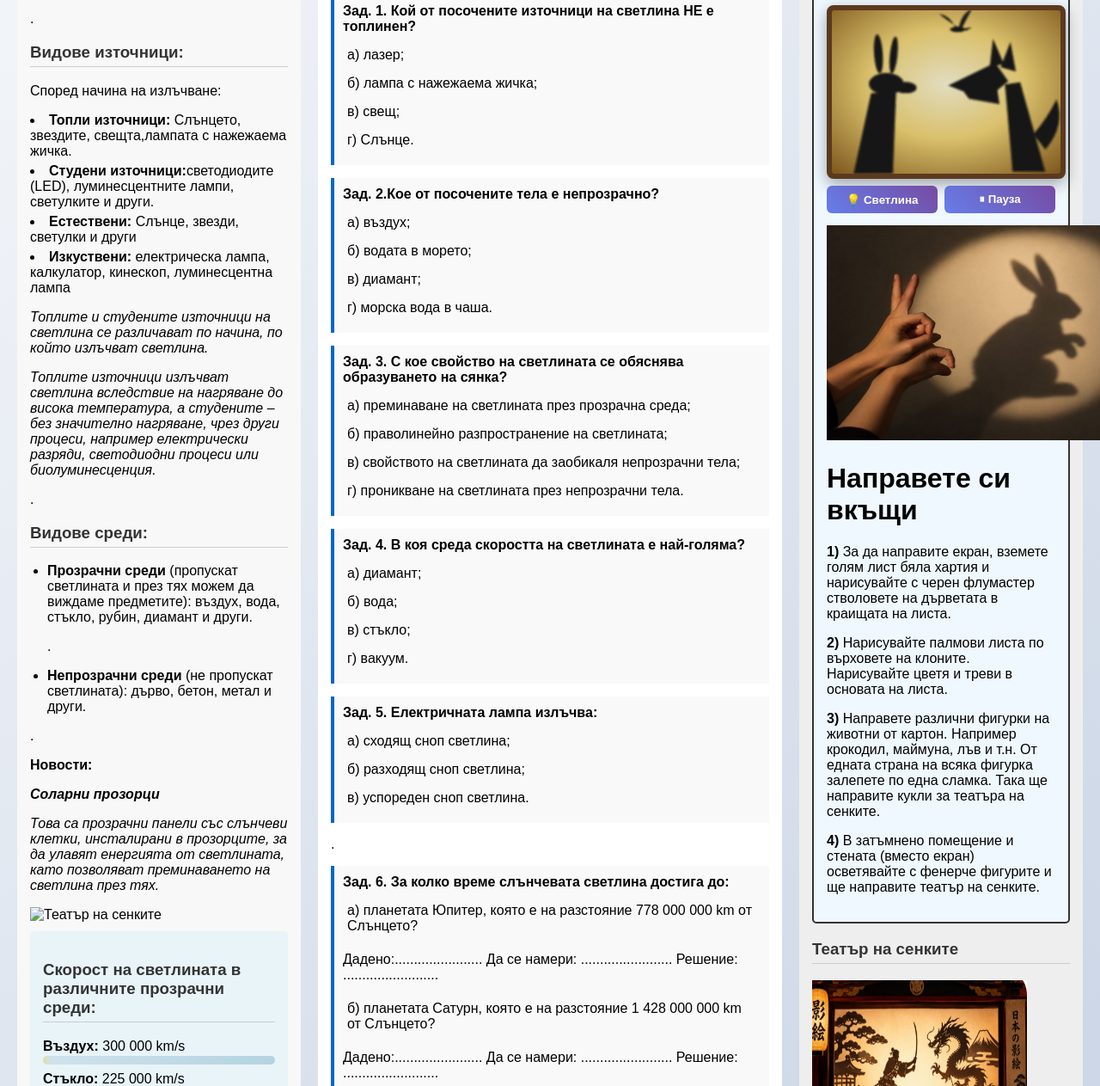
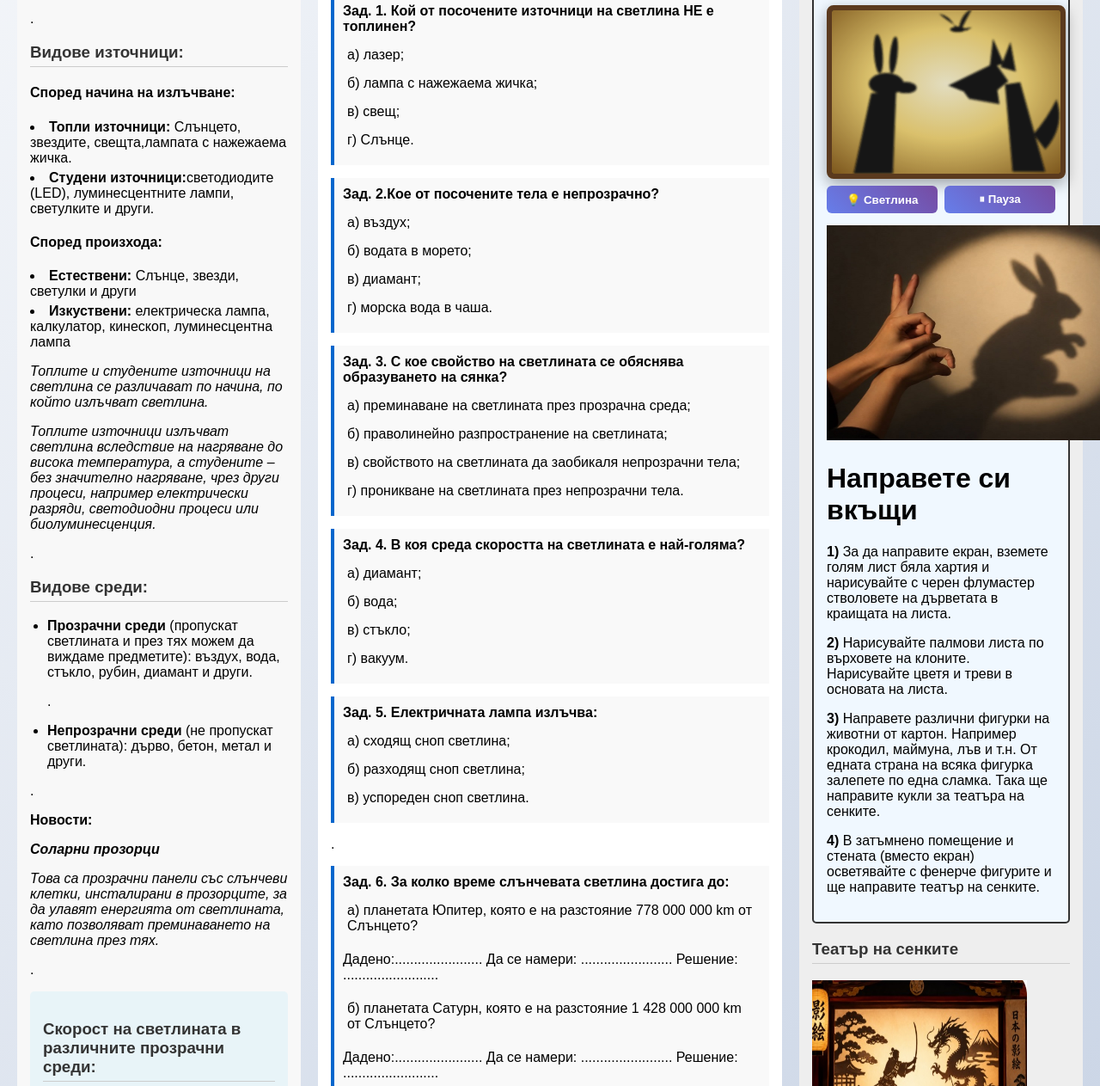
Before and after one commit to tsvetelinaVeselinova/fizika_7klas, a plain HTML site: page zad4.html in a window 1280 px wide. Shown: the part 237-1500 px from the top of the page at 86% size. Drawn offline with Linux system fonts and the light colour scheme.

Commit message:
Add files via upload

```diff
--- a/zad4.html
+++ b/zad4.html
@@ -271,12 +271,12 @@
 <p>.</p>
 
             <h3>Видове източници:</h3>
-   <p>Според начина на излъчване:</p>
+   <h4>Според начина на излъчване:</h4>
 
  <li><strong>Топли източници:</strong> Слънцето, звездите, свещта,лампата с нажежаема жичка. </li>
 
                 <li><strong>Студени източници:</strong>светодиодите (LED), луминесцентните лампи, светулките и други.</li>
-
+<h4>Според произхода:</h4>
                 <li><strong>Естествени:</strong> Слънце, звезди, светулки и други</li>
                 <li><strong>Изкуствени:</strong> електрическа лампа, калкулатор, кинескоп, луминесцентна лампа</li>
 
@@ -298,7 +298,7 @@
             <p><b><i>Соларни прозорци</i></b></p>
             <p><i>Това са прозрачни панели със слънчеви клетки, инсталирани в прозорците, за да улавят
             енергията от светлината, като позволяват преминаването на светлина през тях.</i></p>
- <img src="710.jpg" width="350" height="250" alt="Театър на сенките">
+ <p>.</p>
             <div class="speed-table">
                 <h3>Скорост на светлината в различните прозрачни среди:</h3>
                 <p><strong>Въздух:</strong> 300 000 km/s</p>
@@ -311,6 +311,8 @@
                 <div class="track"><div class="photon" style="--t:1.7s"></div></div>
                 <p><strong>Диамант:</strong> 125 000 km/s</p>
                 <div class="track"><div class="photon" style="--t:2.4s"></div></div>
+
+<p>.</p>
 Светлината се разпространява с различна скорост в различните прозрачни среди. Скоростта ѝ е най-голяма във вакуум и приблизително същата във въздуха, а в останалите среди е по-малка.
             </div>
         </div>
```
